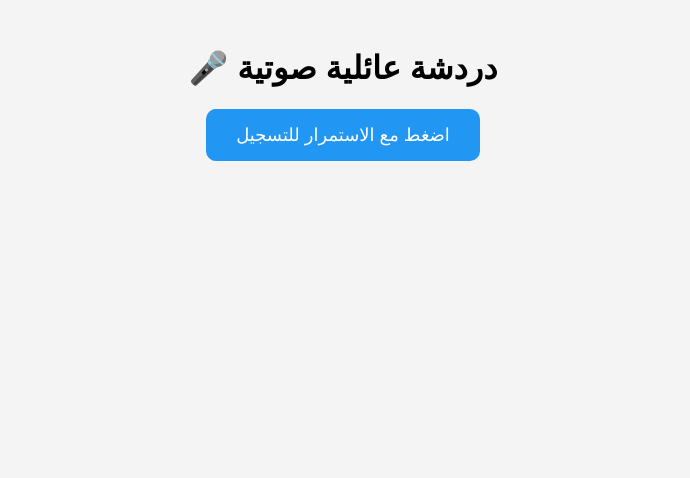
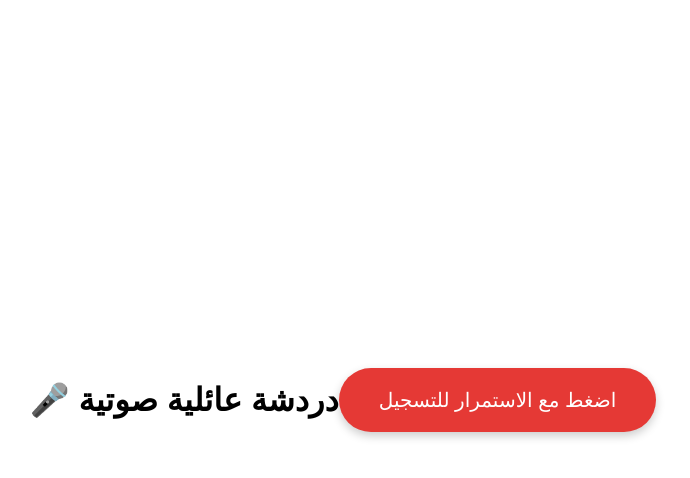
Before and after one commit to In-Gaza/Radwan-Zello, a plain HTML site: page index.html in a window 1280 px wide. Shown: the whole page, without its empty margins (297-987 px from the left). Drawn offline with Linux system fonts and the light colour scheme.

Commit message:
Update style.css

```diff
--- a/style.css
+++ b/style.css
@@ -1,23 +1,30 @@
-body {
-  text-align: center;
-  font-family: sans-serif;
-  padding: 20px;
-  background: #f4f4f4;
+* {
+  margin: 0;
+  padding: 0;
+  box-sizing: border-box;
 }
 
-#recordBtn {
-  padding: 15px 30px;
-  font-size: 18px;
-  background: #2196f3;
-  color: white;
-  border: none;
-  border-radius: 10px;
+body {
+  background-color: #ffffff;
+  display: flex;
+  justify-content: center;
+  align-items: center;
+  height: 100vh;
+  font-family: sans-serif;
 }
 
-#messages {
-  margin-top: 30px;
+button {
+  padding: 20px 40px;
+  font-size: 20px;
+  border: none;
+  border-radius: 50px;
+  background-color: #e53935; /* أحمر */
+  color: white;
+  cursor: pointer;
+  box-shadow: 0 4px 10px rgba(0, 0, 0, 0.2);
+  transition: background-color 0.3s ease;
 }
 
-audio {
-  margin: 10px 0;
+button:active {
+  background-color: #c62828; /* أحمر غامق عند الضغط */
 }
```
